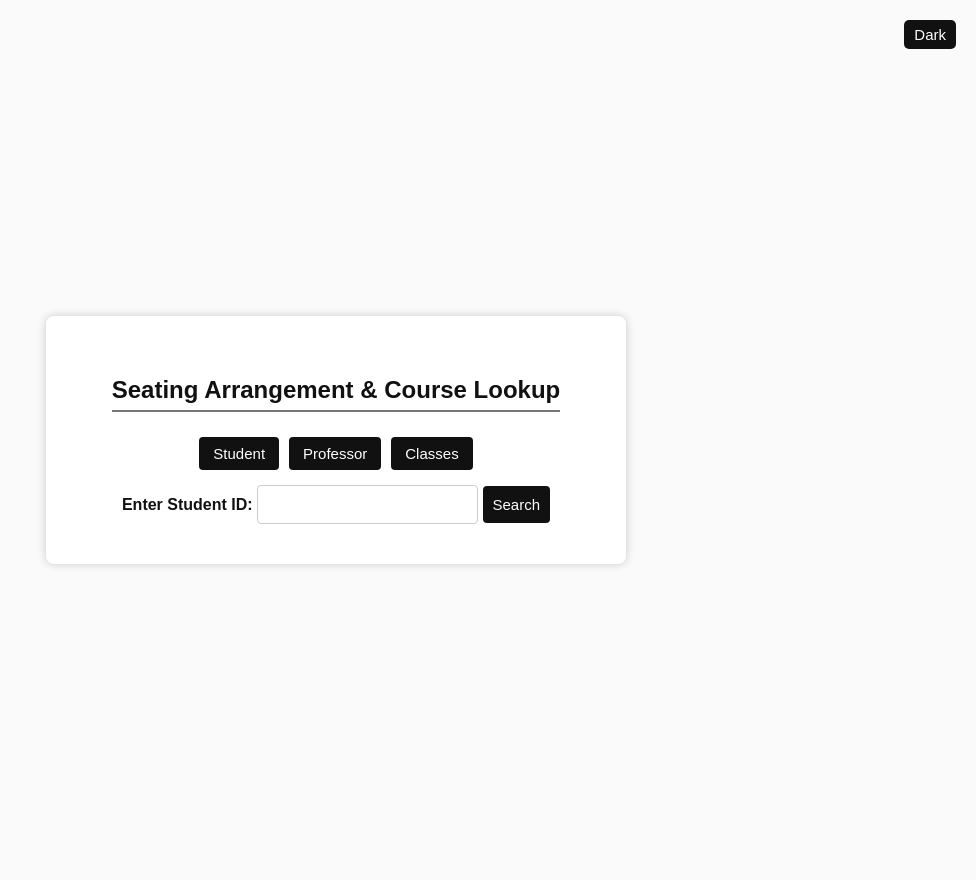
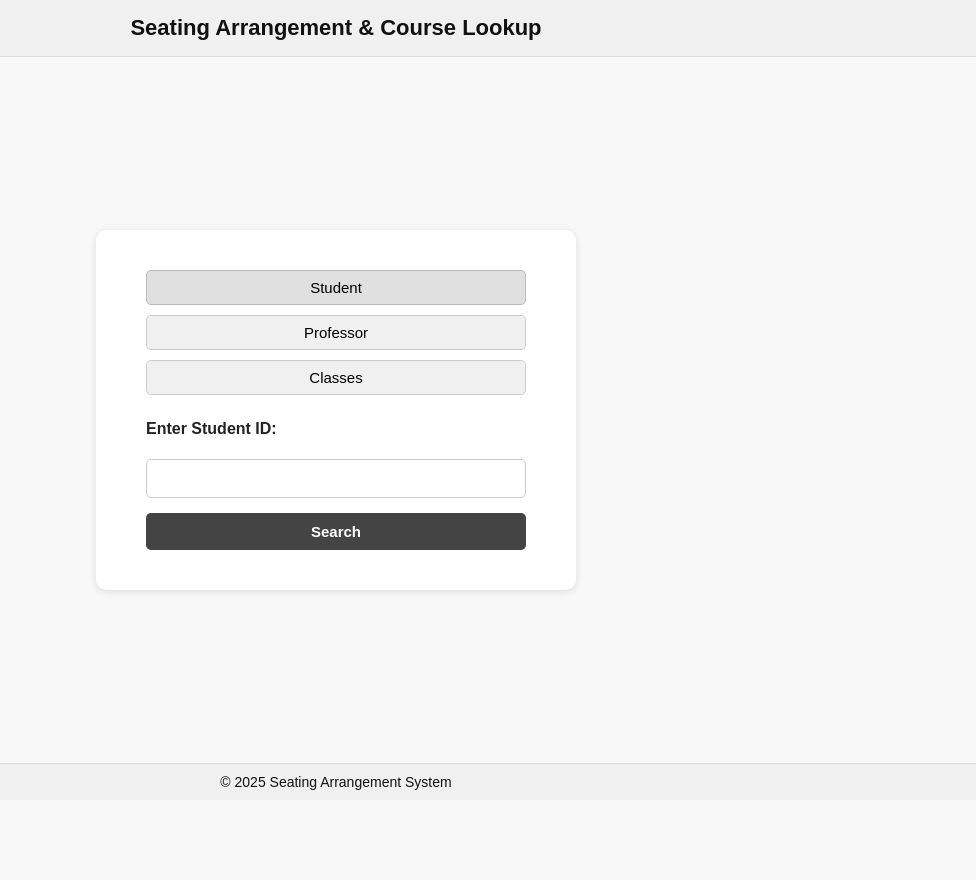
Before and after one commit to Kavyansh-Bagdi/e-cell, a Flask app: page / in a window 1280 px wide. Shown: the whole page, without its empty margins (304-1280 px from the left). After the commit the page ends 790 px from the top, so only its background shows below. Run offline with Flask 3, Linux system fonts and the light colour scheme; data that the repository does not hold is empty.

Commit message:
feat: final UI/UX update

```diff
--- a/webpage/templates/index.html
+++ b/webpage/templates/index.html
@@ -6,138 +6,159 @@
     <title>Seating Arrangement Lookup</title>
     <meta name="viewport" content="width=device-width, initial-scale=1.0">
     <style>
+        /* Reset & Base */
+        * {
+            box-sizing: border-box;
+            margin: 0;
+            padding: 0;
+        }
+
         body {
             font-family: Arial, sans-serif;
-            margin: 0;
-            padding: 40px;
+            background: #f8f8f8;
+            color: #222;
             display: flex;
             flex-direction: column;
-            align-items: center;
-            justify-content: center;
-            height: 100vh;
-            transition: background 0.3s, color 0.3s;
+            min-height: 100vh;
         }
 
-        .container {
-            padding: 40px 50px;
-            border-radius: 8px;
+        /* Header */
+        header {
+            background: #f0f0f0;
+            color: #111;
+            padding: 15px 30px;
             text-align: center;
-            width: 90%;
-            max-width: 480px;
-            box-shadow: 0 0 10px rgba(0, 0, 0, 0.2);
-            transition: background 0.3s;
+            border-bottom: 1px solid #ddd;
         }
 
-        input,
-        button,
-        select {
-            padding: 10px;
-            border-radius: 4px;
-            font-size: 15px;
-            transition: all 0.3s;
+        header h1 {
+            font-size: 22px;
+            font-weight: 600;
         }
 
-        .theme-toggle {
-            position: absolute;
-            top: 20px;
-            right: 20px;
-            background: none;
-            border: 1px solid #ccc;
-            padding: 6px 10px;
-            border-radius: 5px;
-            cursor: pointer;
-            color: inherit;
+        /* Main Container */
+        .container {
+            flex: 1;
+            display: flex;
+            justify-content: center;
+            align-items: center;
+            padding: 30px;
         }
 
-        /* Light Theme */
-        body.light {
-            background: #fafafa;
-            color: #111;
-        }
-
-        body.light .container {
+        .box {
             background: #fff;
-        }
-
-        body.light input,
-        body.light select {
-            border: 1px solid #ccc;
-            background: #fff;
-            color: #111;
-        }
-
-        body.light button {
-            background: #111;
-            color: #fff;
-            border: none;
-        }
-
-        /* Dark Theme */
-        body.dark {
-            background: #121212;
-            color: #e0e0e0;
-        }
-
-        body.dark .container {
-            background: #1c1c1c;
-        }
-
-        body.dark input,
-        body.dark select {
-            border: 1px solid #333;
-            background: #101010;
-            color: #f0f0f0;
-        }
-
-        body.dark button {
-            background: #e0e0e0;
-            color: #111;
-            border: none;
+            padding: 40px 50px;
+            border-radius: 10px;
+            box-shadow: 0 2px 8px rgba(0, 0, 0, 0.1);
+            width: 100%;
+            max-width: 480px;
+            text-align: center;
         }
 
         .mode-switch {
             display: flex;
             justify-content: center;
             gap: 10px;
-            margin-bottom: 15px;
+            margin-bottom: 25px;
+            flex-wrap: wrap;
         }
 
         .mode-switch button {
-            background: none;
-            border: 1px solid #777;
-            color: inherit;
-            padding: 8px 14px;
+            background: #f0f0f0;
+            border: 1px solid #ccc;
+            padding: 8px 16px;
+            border-radius: 5px;
             cursor: pointer;
-            border-radius: 4px;
+            font-size: 15px;
             transition: all 0.3s;
         }
 
         .mode-switch button.active {
-            background: #111;
-            color: #fff;
-            border-color: #111;
+            background: #e0e0e0;
+            border-color: #bbb;
         }
 
-        body.dark .mode-switch button.active {
-            background: #e0e0e0;
-            color: #111;
-            border-color: #e0e0e0;
+        label {
+            font-weight: 600;
+            text-align: left;
+            display: block;
+            margin-bottom: 6px;
+        }
+
+        form {
+            display: grid;
+            gap: 15px;
+        }
+
+        input,
+        select,
+        button {
+            padding: 10px;
+            font-size: 15px;
+            border: 1px solid #ccc;
+            border-radius: 5px;
+            width: 100%;
+            transition: border-color 0.3s, background 0.3s;
+        }
+
+        input:focus,
+        select:focus {
+            border-color: #666;
+            outline: none;
+        }
+
+        button[type="submit"] {
+            background-color: #444;
+            color: white;
+            border: none;
+            cursor: pointer;
+            font-weight: bold;
+        }
+
+        button[type="submit"]:hover {
+            background-color: #333;
         }
 
         .hidden {
             display: none;
         }
+
+        /* Footer */
+        footer {
+            background: #f0f0f0;
+            color: #111;
+            text-align: center;
+            padding: 10px 0;
+            font-size: 14px;
+            border-top: 1px solid #ddd;
+            margin-top: auto;
+        }
+
+        /* Responsive */
+        @media (max-width: 600px) {
+            .box {
+                padding: 25px 20px;
+            }
+
+            .mode-switch button {
+                width: 100%;
+            }
+
+            header h1 {
+                font-size: 18px;
+            }
+        }
     </style>
 </head>
 
-<body class="light">
-    <button class="theme-toggle" onclick="toggleTheme()">Dark</button>
+<body>
+
+    <header>
+        <h1>Seating Arrangement & Course Lookup</h1>
+    </header>
 
     <div class="container">
-        <h2 style="margin-bottom:25px; border-bottom:2px solid #777; display:inline-block; padding-bottom:6px;">
-            Seating Arrangement & Course Lookup
-        </h2>
-
+        <div class="box">
             <div class="mode-switch">
                 <button id="studentBtn" class="active" onclick="switchMode('student')">Student</button>
                 <button id="professorBtn" onclick="switchMode('professor')">Professor</button>
@@ -146,35 +167,35 @@
 
             <!-- Student Form -->
             <form id="studentForm" method="POST" action="/student">
-            <label for="student_id" style="font-weight:bold;">Enter Student ID:</label>
+                <label for="student_id">Enter Student ID:</label>
                 <input type="text" id="student_id" name="student_id" required>
                 <button type="submit">Search</button>
             </form>
 
             <!-- Professor Form -->
             <form id="professorForm" class="hidden" method="POST" action="/professor">
-            <label for="professor_name" style="font-weight:bold;">Enter Professor Name:</label>
+                <label for="professor_name">Enter Professor Name:</label>
                 <input type="text" id="professor_name" name="professor_name" required>
                 <button type="submit">Search</button>
             </form>
 
             <!-- Class Lookup Form -->
             <form id="classForm" class="hidden" method="POST" action="/class">
-            <label for="date" style="font-weight:bold;">Select Date:</label>
+                <label for="date">Select Date:</label>
                 <select id="date" name="date" required>
                     {% for d in dates %}
                     <option value="{{ d }}">{{ d }}</option>
                     {% endfor %}
                 </select>
 
-            <label for="time_slot" style="font-weight:bold;">Select Time Slot:</label>
+                <label for="time_slot">Select Time Slot:</label>
                 <select id="time_slot" name="time_slot" required>
                     {% for t in times %}
                     <option value="{{ t }}">{{ t }}</option>
                     {% endfor %}
                 </select>
 
-            <label for="room" style="font-weight:bold;">Select Room:</label>
+                <label for="room">Select Room:</label>
                 <select id="room" name="room" required>
                     {% for r in rooms %}
                     <option value="{{ r }}">{{ r }}</option>
@@ -184,6 +205,11 @@
                 <button type="submit">Show Arrangement</button>
             </form>
         </div>
+    </div>
+
+    <footer>
+        © 2025 Seating Arrangement System
+    </footer>
 
     <script>
         const studentForm = document.getElementById("studentForm");
@@ -200,15 +226,8 @@
             if (mode === "professor") { professorForm.classList.remove("hidden"); professorBtn.classList.add("active"); }
             if (mode === "class") { classForm.classList.remove("hidden"); classBtn.classList.add("active"); }
         }
+    </script>
 
-        function toggleTheme() {
-            const body = document.body;
-            const button = document.querySelector(".theme-toggle");
-            body.classList.toggle("dark");
-            body.classList.toggle("light");
-            button.textContent = body.classList.contains("dark") ? "Light" : "Dark";
-        }
-    </script>
 </body>
 
 </html>
```
Also changed, not shown: webpage/templates/class_result.html (+109 -48 lines), webpage/templates/professor_result.html (+98 -62 lines), webpage/templates/result.html (+96 -60 lines). Lines whose indentation alone changed are shown as unchanged.
